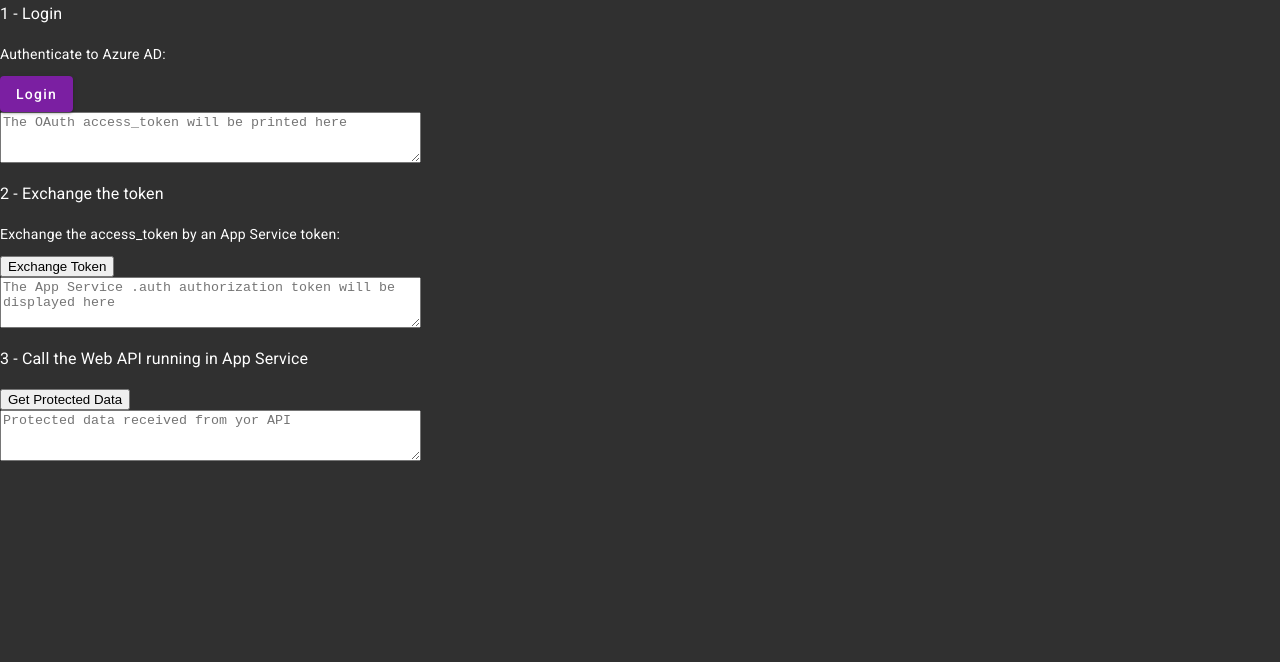
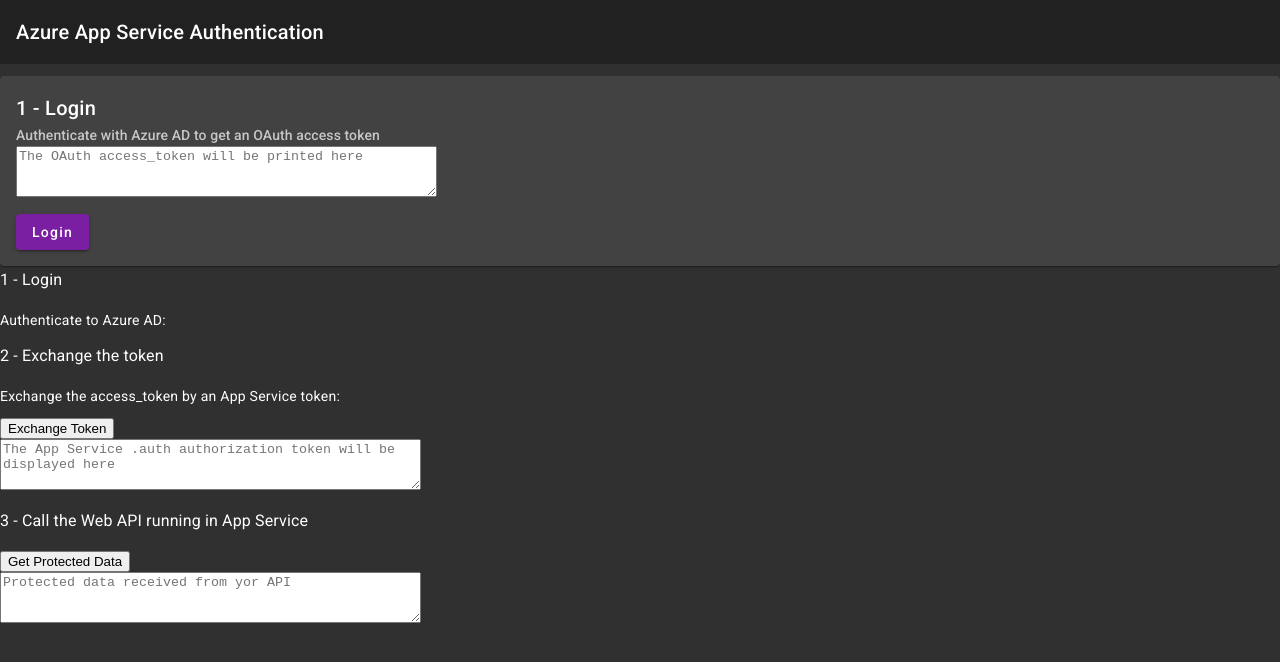
Before and after one commit to epomatti/azure-appserv-custom-signin, an Angular app in the folder angular/: page / in a window 1280 px wide. Shown: the top 662 px of the page. Built offline with nearby package versions, Linux system fonts and the light colour scheme.

Commit message:
card draft

```diff
--- a/angular/src/app/app.component.html
+++ b/angular/src/app/app.component.html
@@ -1,13 +1,29 @@
-<div class="content" role="main">
+<div role="main">
+
+  <p>
+    <mat-toolbar>
+      <span>Azure App Service Authentication</span>
+    </mat-toolbar>
+  </p>
+
+  <mat-card>
+    <mat-card-header>
+      <mat-card-title>1 - Login</mat-card-title>
+      <mat-card-subtitle>Authenticate with Azure AD to get an OAuth access token</mat-card-subtitle>
+    </mat-card-header>
+    <mat-card-content>
+      <p>
+        <textarea readonly placeholder="The OAuth access_token will be printed here" rows="3"
+          cols="50">{{ accessToken }}</textarea>
+      </p>
+      <button (click)="login()" mat-raised-button color="primary">Login</button>
+    </mat-card-content>
+  </mat-card>
 
   <div>
     <h3>1 - Login</h3>
     <p>Authenticate to Azure AD: </p>
-    <button (click)="login()" mat-raised-button color="primary">Login</button>
-    <p>
-      <textarea readonly placeholder="The OAuth access_token will be printed here" rows="3"
-        cols="50">{{ accessToken }}</textarea>
-    </p>
+
   </div>
 
   <div>
--- a/angular/src/app/app.module.ts
+++ b/angular/src/app/app.module.ts
@@ -5,6 +5,8 @@
 import { AppComponent } from './app.component';
 
 import { MatButtonModule } from '@angular/material/button';
+import { MatCardModule } from '@angular/material/card';
+import { MatToolbarModule } from '@angular/material/toolbar';
 
 @NgModule({
   declarations: [
@@ -13,7 +15,9 @@
   imports: [
     BrowserModule,
     HttpClientModule,
-    MatButtonModule
+    MatButtonModule,
+    MatCardModule,
+    MatToolbarModule
   ],
   providers: [],
   bootstrap: [AppComponent]
```
